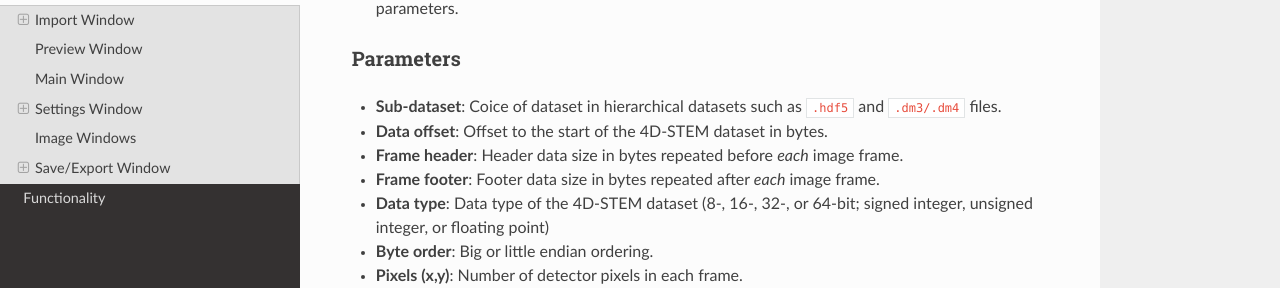
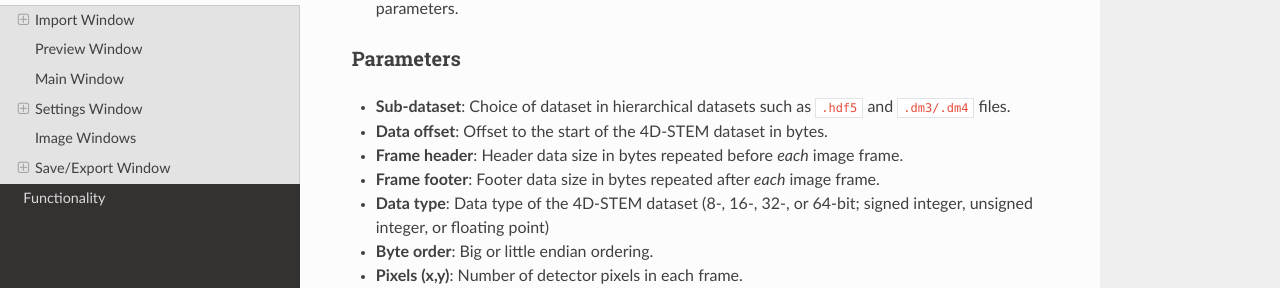
Before and after one commit to bryandesser/Quant4D, a Sphinx documentation site: the page built from docs/source/graphical_user_interface.rst, in a window 1280 px wide and 900 px high, scrolled down 397 px. Shown: the part 161-449 px from the top of the window. Built offline with Sphinx 7.4.7 and the Read the Docs theme 3.1.0, drawn with Linux system fonts in a browser that asks for light colours; pages that are not in the unit, such as notebooks, are missing from menus.

Commit message:
May 3, 2025, 9:58 PM

```diff
--- a/docs/source/graphical_user_interface.rst
+++ b/docs/source/graphical_user_interface.rst
@@ -20,7 +20,7 @@ The import window allows the user to import several common file formats (EMPAD,
 
 Parameters
 ^^^^^^^^^^
-* **Sub-dataset**: Coice of dataset in hierarchical datasets such as ``.hdf5`` and ``.dm3/.dm4`` files.
+* **Sub-dataset**: Choice of dataset in hierarchical datasets such as ``.hdf5`` and ``.dm3/.dm4`` files.
 * **Data offset**: Offset to the start of the 4D-STEM dataset in bytes.
 * **Frame header**: Header data size in bytes repeated before *each* image frame.
 * **Frame footer**: Footer data size in bytes repeated after *each* image frame.
```
